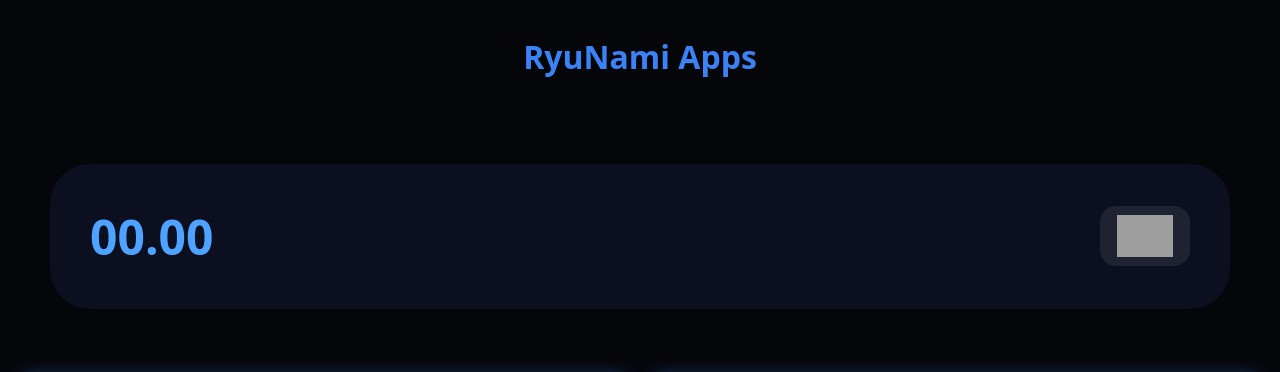
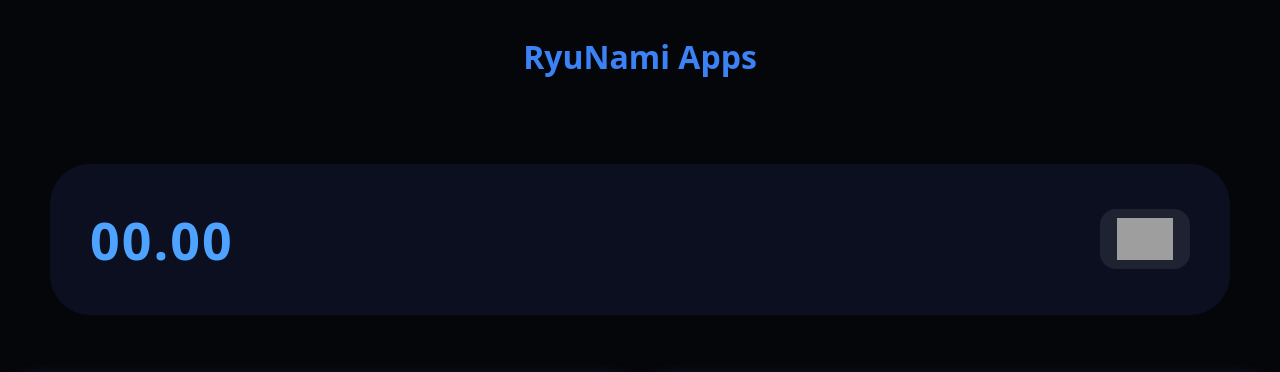
Before and after one commit to alich381/RyuNami-Apk, a plain HTML site: page index.html in a window 1280 px wide. Shown: the top 372 px of the page. Drawn offline with Linux system fonts and the light colour scheme; grey boxes are pictures that could not be loaded.

Commit message:
Update style.css

```diff
--- a/style.css
+++ b/style.css
@@ -32,10 +32,10 @@
 
 /* JAM */
 .time-box{
-  flex:1;
-  font-size:48px;
-  font-weight:700;
+  font-size:52px;
+  font-weight:800;
   color:#4da3ff;
+  letter-spacing:2px;
 }
 
 /* KOTAK LOGO */
```
